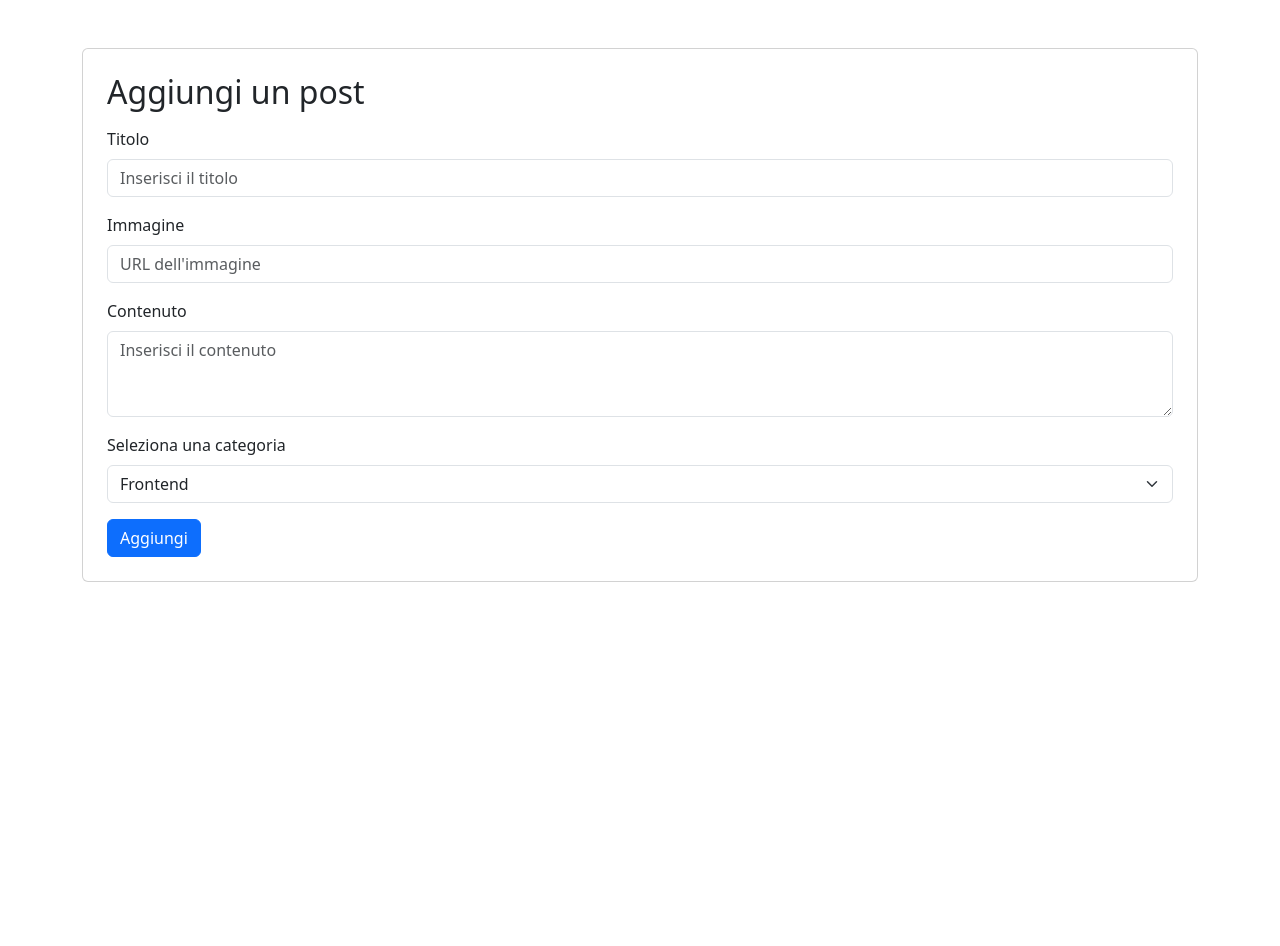
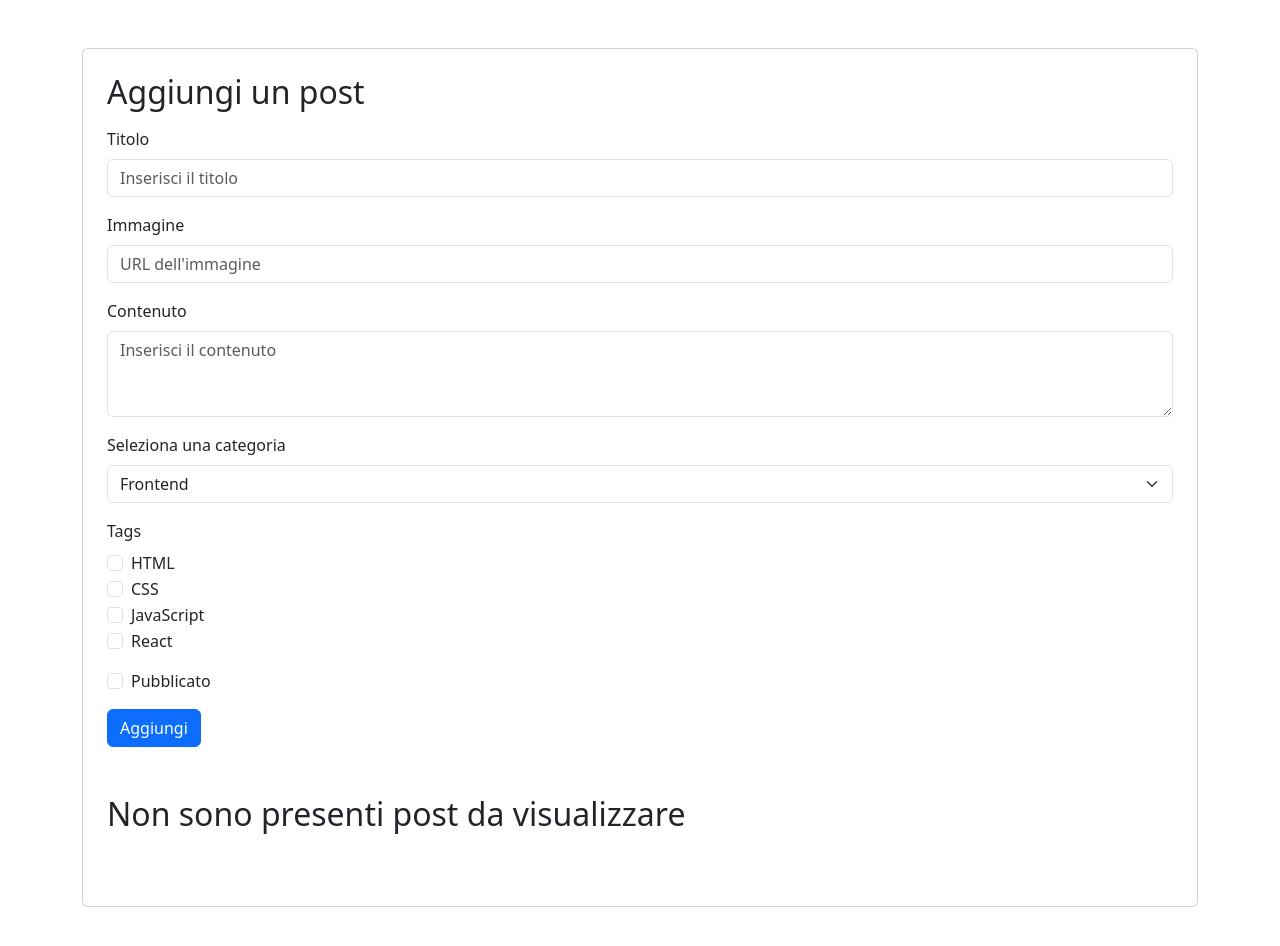
Before and after one commit to carlosvillaar/react-form-multifield, a React (Vite) app: page / in a window 1280 px wide. Shown: the top 946 px of the page. Before the commit the page ends 800 px from the top, so only its background shows below. Built offline with nearby package versions, Linux system fonts and the light colour scheme.

Commit message:
feat: exercise completed

```diff
--- a/components/Main.jsx
+++ b/components/Main.jsx
@@ -1,4 +1,4 @@
-import { useState } from "react"
+import { useEffect, useState } from "react"
 import { categories, tags } from "../data/blogPosts"
 
 
@@ -15,9 +15,18 @@ const Main = () => {
 
   const [formData, setFormData] = useState(initialFormData)
 
+  const [posts, setPosts] = useState([])
+
   const handleField = (e) => {
 
     let value = e.target.value;
+
+    if (e.target.name === 'category') {
+      value = categories[e.target.value]
+    }
+    if (e.target.type === 'checkbox') {
+      value = e.target.checked
+    }
 
     setFormData({
       ...formData,
@@ -26,12 +35,41 @@ const Main = () => {
 
   }
 
+  const handleChangeTags = (e) => {
+
+    let { tags, ...others } = formData;
+
+    if (tags.includes(e.target.value)) {
+      tags = tags.filter(tag => tag !== e.target.value)
+    } else {
+      tags = [...tags, e.target.value]
+    }
+
+    setFormData({
+      tags,
+      ...others
+    })
+  }
+
+  const handleSumbit = (e) => {
+    e.preventDefault()
+    setPosts([
+      { id: self.crypto.randomUUID(), ...formData },
+      ...posts
+    ])
+    setFormData(initialFormData)
+  }
+
+  const handleRemovePost = (id) => {
+    setPosts(posts.filter(post => post.id !== id))
+  }
+
   return(
     <main>
       <div className="container my-5">
         <div className="card p-4 mb-4">
           <h2 className="mb-3">Aggiungi un post</h2>
-          <form action="#">
+          <form action="#" onSubmit={handleSumbit}>
             <div className="mb-3">
               <label htmlFor="title" className="form-label">Titolo</label>
               <input
@@ -78,8 +116,70 @@ const Main = () => {
               ))}
             </select>
           </div>
+          <div className="mb-3">
+            <label className="form-label">Tags</label>
+            {tags.map(tag => (
+              <div key={`tag${tag.id}`} className="form-check">
+                <input
+                  className="form-check-input"
+                  type="checkbox"
+                  value={tag.name}
+                  onChange={handleChangeTags}
+                />
+                <label className="form-check-label" htmlFor={`tag${tag.id}`}>{tag.name}</label>
+              </div>
+            ))}
+          </div>
+          <div className="form-check mb-3">
+            <input
+              className="form-check-input"
+              type="checkbox"
+              name="published"
+              checked={formData.published}
+              onChange={handleField}
+            />
+            <label className="form-check-label" htmlFor="published">Pubblicato</label>
+          </div>
+
               <button type="submit" className="btn btn-primary" >Aggiungi</button>
           </form>
+
+          {posts.length > 0 ? (<table className="table">
+            <thead>
+              <tr>
+                <th>Immagine</th>
+                <th>Titolo</th>
+                <th>Contenuto</th>
+                <th>Categoria</th>
+                <th>Tags</th>
+                <th>Disponibile</th>
+                <th>Azioni</th>
+              </tr>
+            </thead>
+            <tbody>
+              {posts.map(post => (
+                <tr key={post.id}>
+                  <td>
+                    <img src={post.urlImage} alt={post.title} width="100" />
+                  </td>
+                  <td>{post.title}</td>
+                  <td>{post.content}</td>
+                  <td>{post.category}</td>
+                  <td>{post.tags.join(', ')}</td>
+                  <td>{post.published ? 'Sì' : 'No'}</td>
+                  <td>
+                    <button onClick={() => handleRemovePost(post.id)} className="btn btn-danger btn-sm" >
+                      <i className="fa-solid fa-trash-can"></i>
+                    </button>
+                  </td>
+                </tr>
+              ))}
+
+            </tbody>
+          </table>
+          ) : (
+            <h2 className="my-5">Non sono presenti post da visualizzare</h2>
+          )}
         </div>
       </div>
     </main>
--- a/index.html
+++ b/index.html
@@ -10,6 +10,12 @@
       integrity="sha512-VcyUgkobcyhqQl74HS1TcTMnLEfdfX6BbjhH8ZBjFU9YTwHwtoRtWSGzhpDVEJqtMlvLM2z3JIixUOu63PNCYQ=="
       crossorigin="anonymous"
     />
+    <link
+      rel="stylesheet"
+      href="https://cdnjs.cloudflare.com/ajax/libs/font-awesome/6.7.2/css/all.css"
+      integrity="sha512-GmZYQ9SKTnOea030Tbiat0Y+jhnYLIpsGAe6QTnToi8hI2nNbVMETHeK4wm4MuYMQdrc38x+sX77+kVD01eNsQ=="
+      crossorigin="anonymous"
+    />
     <title>React multi form</title>
   </head>
   <body>
```
